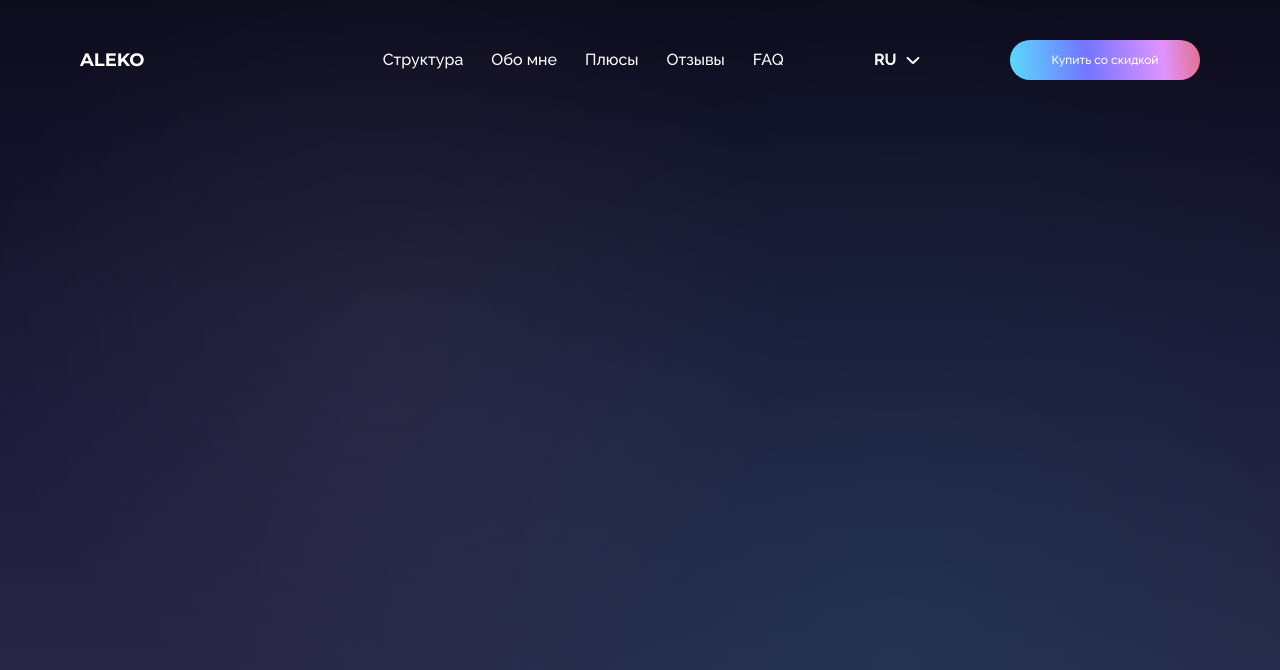
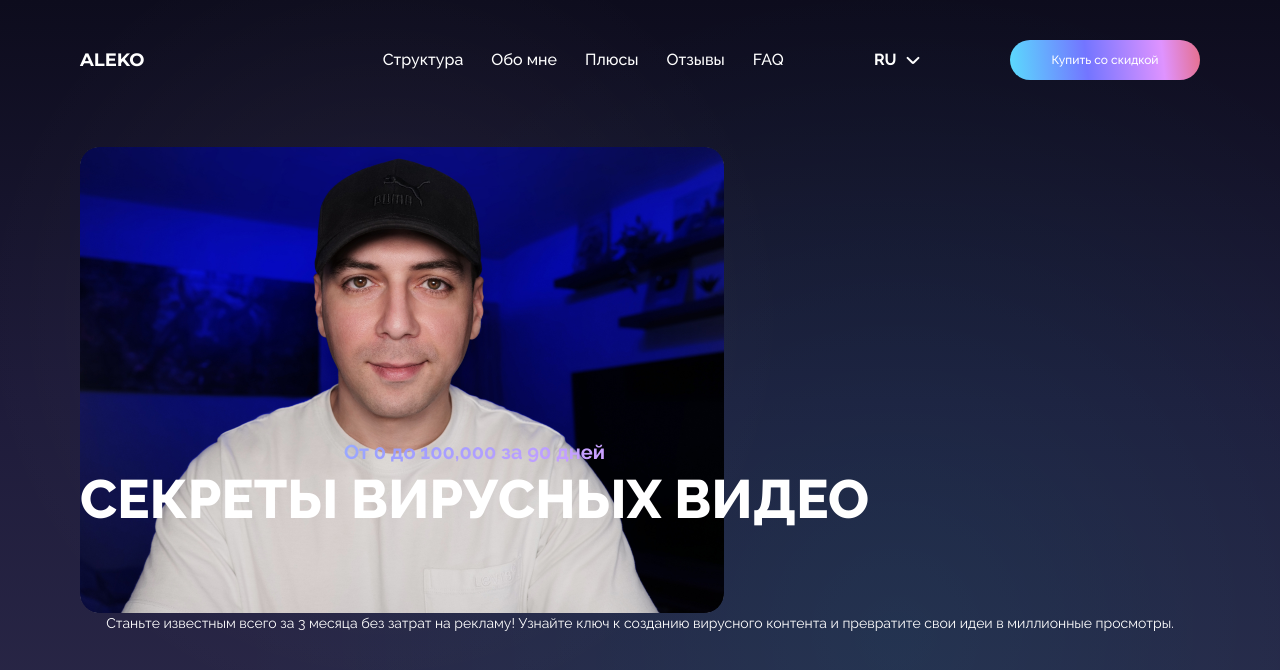
Before and after one commit to Artur-Luniaka/aleko_sokurashvili, a Next.js app: page / in a window 1280 px wide. Shown: the top 670 px of the page. Built offline with nearby package versions, Linux system fonts and the light colour scheme.

Commit message:
started work above main content/hero in progress

```diff
--- /dev/null
+++ b/src/app/components/HeroContentBox/HeroContentBox.jsx
@@ -0,0 +1,15 @@
+"use client";
+
+import HeroImg from "../HeroImg/HeroImg";
+import HeroMainText from "../HeroMainText/HeroMainText";
+
+const HeroContentBox = () => {
+  return (
+    <div className="relative">
+      <HeroImg />
+      <HeroMainText />
+    </div>
+  );
+};
+
+export default HeroContentBox;
--- /dev/null
+++ b/src/app/components/HeroImg/HeroImg.jsx
@@ -0,0 +1,26 @@
+"use client";
+
+import Image from "next/image";
+import heroMob from "../../../../public/hero-mob.jpg";
+import heroDesk from "../../../../public/hero-desk.jpg";
+
+const HeroImg = () => {
+  return (
+    <>
+      <Image
+        src={heroMob}
+        width={313}
+        height={354}
+        className="object-cover rounded-[20px] mb-[169px] lg:hidden"
+      />
+      <Image
+        src={heroDesk}
+        width={644}
+        height={466}
+        className="hidden lg:block lg:rounded-[20px]"
+      />
+    </>
+  );
+};
+
+export default HeroImg;
--- /dev/null
+++ b/src/app/components/HeroMainText/HeroMainText.jsx
@@ -0,0 +1,30 @@
+"use client";
+
+const HeroMainText = () => {
+  return (
+    <div className="mb-11">
+      <div className="absolute bottom-[100px] left-0">
+        <p
+          className="font-raleway font-bold text-xl text-center"
+          style={{
+            background: `linear-gradient(151deg, #90e8ff 0%, #9c9eff 40.3%, #e3a1ff 79.87%, #e56f8c 100%)`,
+            WebkitBackgroundClip: "text",
+            WebkitTextFillColor: "transparent",
+          }}
+        >
+          От 0 до 100,000 за 90 дней
+        </p>
+        <h1 className="font-raleway font-extrabold text-[54px] text-[#fff] text-center uppercase leading-tight">
+          Секреты Вирусных Видео
+        </h1>
+      </div>
+      <p className="font-raleway font-normal text-sm text-[#fff] text-center">
+        Станьте известным всего за 3 месяца без затрат на рекламу! Узнайте ключ
+        к созданию вирусного контента и превратите свои идеи в миллионные
+        просмотры.
+      </p>
+    </div>
+  );
+};
+
+export default HeroMainText;
--- /dev/null
+++ b/src/app/components/MainContent/MainContent.jsx
@@ -0,0 +1,14 @@
+"use client";
+
+import HeroContentBox from "../HeroContentBox/HeroContentBox";
+import HeroImg from "../HeroImg/HeroImg";
+
+const MainContent = () => {
+  return (
+    <div className="container">
+      <HeroContentBox />
+    </div>
+  );
+};
+
+export default MainContent;
--- a/src/app/page.js
+++ b/src/app/page.js
@@ -1,20 +1,22 @@
 "use client";
 
 import Header from "./components/Header/Header";
+import MainContent from "./components/MainContent/MainContent";
 
 export default function Home() {
   return (
     <div
+      className="min-h-screen flex flex-col"
       style={{
         background: `
       radial-gradient(circle at 30% 40%, rgba(255,255,255,0.05), transparent 40%),
       radial-gradient(circle at 70% 80%, rgba(0,255,255,0.07), transparent 60%),
       linear-gradient(180deg, #0D0C1D 0%, #1E1B3A 50%, #2C2A4A 100%)
     `,
-        minHeight: "100vh",
       }}
     >
       <Header />
+      <MainContent />
     </div>
   );
 }
```
Also changed, not shown: public/hero-desk.jpg (added), public/hero-mob.jpg (added).
